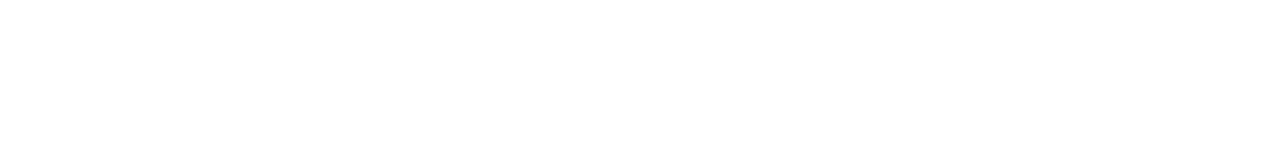
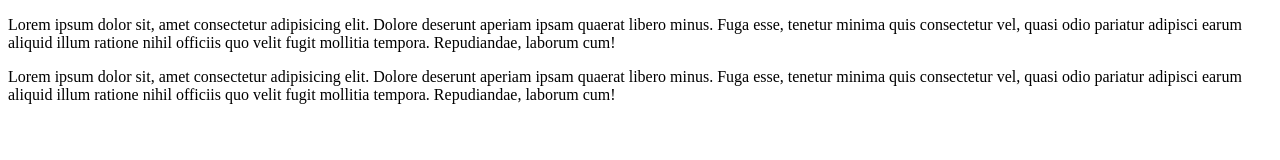
Before and after one commit to esther440/intro-tail, a plain HTML site: page index.html in a window 1280 px wide. Drawn offline with Linux system fonts and the light colour scheme.

Commit message:
second commit

```diff
--- a/index.html
+++ b/index.html
@@ -7,6 +7,7 @@
     <title>Document</title>
 </head>
 <body>
-
+    <p>Lorem ipsum dolor sit, amet consectetur adipisicing elit. Dolore deserunt aperiam ipsam quaerat libero minus. Fuga esse, tenetur minima quis consectetur vel, quasi odio pariatur adipisci earum aliquid illum ratione nihil officiis quo velit fugit mollitia tempora. Repudiandae, laborum cum!</p>
+    <p>Lorem ipsum dolor sit, amet consectetur adipisicing elit. Dolore deserunt aperiam ipsam quaerat libero minus. Fuga esse, tenetur minima quis consectetur vel, quasi odio pariatur adipisci earum aliquid illum ratione nihil officiis quo velit fugit mollitia tempora. Repudiandae, laborum cum!</p>
 </body>
 </html>
```
